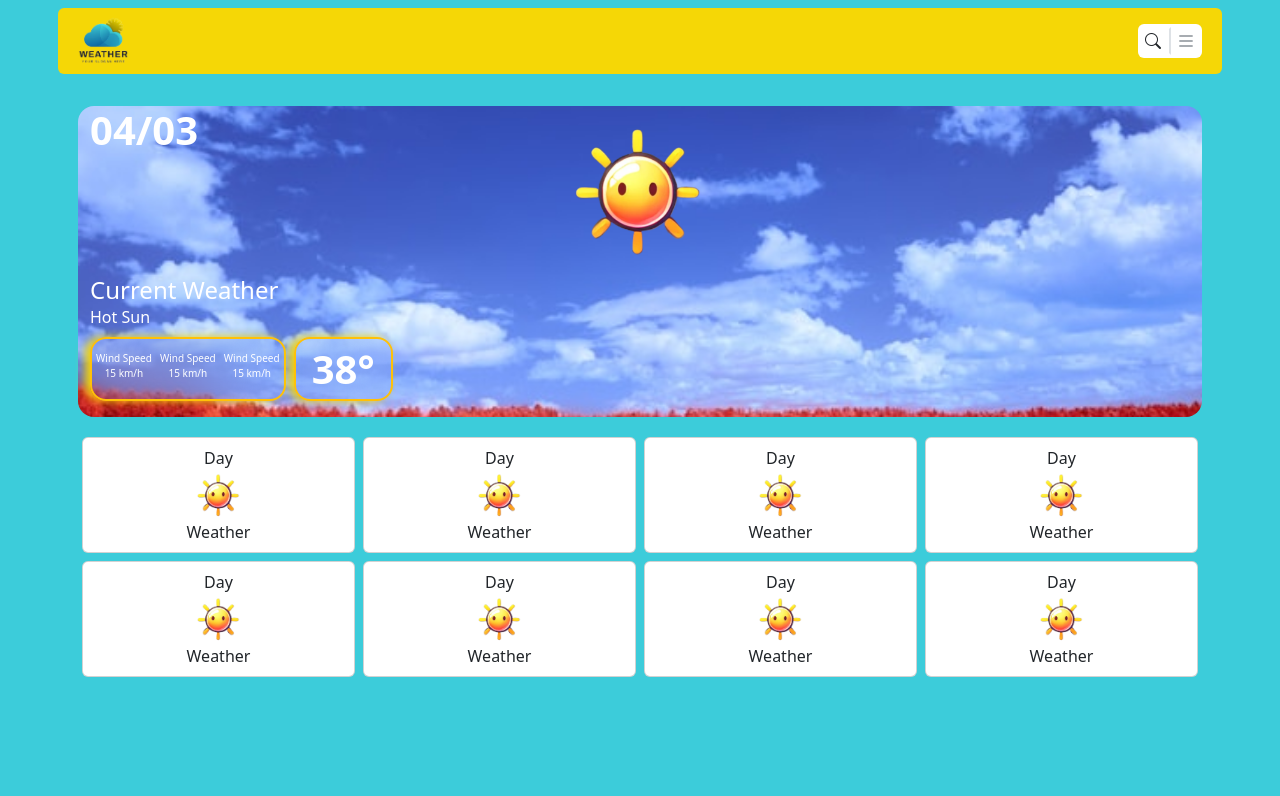
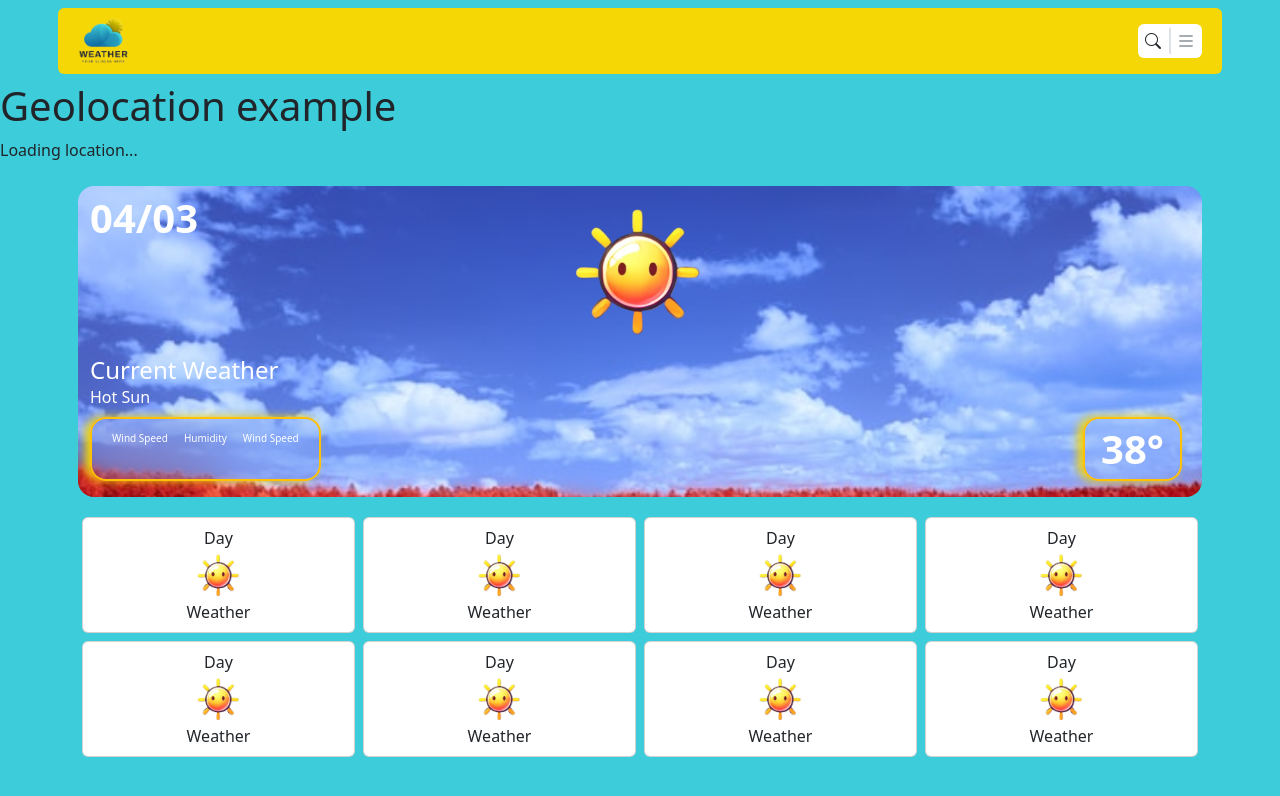
Before and after one commit to AleFarinaIV/weather_app, a Vue app: page / in a window 1280 px wide. Shown: the top 796 px of the page. Built offline with nearby package versions, Linux system fonts and the light colour scheme; no server answers; the HTML template or start-up script is replaced by a standard one.

Commit message:
[UPD] used API from "Open-Meteo" to manage weather data into App.vue and main component

```diff
--- a/src/App.vue
+++ b/src/App.vue
@@ -1,4 +1,6 @@
 <script>
+import {store} from "./store.js"
+import axios from 'axios'
 import AppHeader from "./components/AppHeader.vue";
 import AppMain from "./components/AppMain.vue";
 
@@ -6,6 +8,82 @@ export default {
   components: {
     AppHeader,
     AppMain,
+  },
+  created() {
+    this.getGeolocation();
+  },
+  // watch: {
+  //   // Usiamo un watcher per chiamare getWeatherData quando cambiano latitudine e longitudine
+  //   'store.latitude'(newVal) {
+  //     if (newVal !== null && store.longitude !== null) {
+  //       this.getWeatherData();
+  //     }
+  //   },
+  //   'store.longitude'(newVal) {
+  //     if (newVal !== null && store.latitude !== null) {
+  //       this.getWeatherData();
+  //     }
+  //   }
+  // },
+  methods: {
+    getGeolocation() {
+      if ("geolocation" in navigator) {
+        store.loading = true;
+        const datetime = new Date();
+        console.log(datetime);
+
+        navigator.geolocation.getCurrentPosition(
+          (position) => {
+            console.log("Coordinate ricevute:", position.coords);
+            store.latitude = position.coords.latitude;
+            store.longitude = position.coords.longitude;
+            store.loading = false;
+            this.getWeatherData();
+          },
+          (error) => {
+            store.loading = false;
+            this.errorMessage = `Errore nella geolocalizzazione: ${error.message}`;
+          }
+        );
+      } else {
+        this.errorMessage = "Geolocation is not supported by your browser.";
+      }
+    },
+    getWeatherData() {
+      console.log("getWeatherData chiamata!"); // Per vedere se la funzione parte
+      let apiLocation = `forecast?latitude=${store.latitude}&longitude=${store.longitude}&timezone=auto`;
+      let weatherValue = `${store.apiUrl}${apiLocation}${store.currentApi}`;
+
+      axios.get(weatherValue).then((result) => {
+        console.log("Risultato API:", result); // Per vedere cosa riceviamo
+        if (result.data) {
+          store.valueArray = result.data.current;
+          console.log("Dati salvati in store.valueArray:", store.valueArray);
+        } else {
+          console.warn("Dati non trovati in result.data:", result.data);
+        }
+      }).catch((error) => {
+        console.error("Errore nella richiesta API: ", error);
+      });
+
+      axios.get(weatherValue).then((result) => {
+        console.log("Risultato API:", result); // Per vedere cosa riceviamo
+        if (result.data) {
+          store.unitsArray = result.data.current_units;
+          console.log("Dati salvati in store.unitsArray:", store.unitsArray);
+        } else {
+          console.warn("Dati non trovati in result.data:", result.data);
+        }
+      }).catch((error) => {
+        console.error("Errore nella richiesta API: ", error);
+      })
+    }
+  },
+  data() {
+    return {
+      store,
+      errorMessage: null,
+    }
   }
 }
 </script>
@@ -13,11 +91,18 @@ export default {
 <template>
 
   <header>
-    <app-header />
+    <AppHeader />
   </header>
 
   <main>
-    <app-main />
+    <!-- Loader -->
+    <div>
+      <h1>Geolocation example</h1>
+      <p v-if="errorMessage">{{ errorMessage }}</p>
+      <p v-if="store.latitude && store.longitude">Latitude: {{ store.latitude }}, Longitude: {{ store.longitude }}</p>
+      <p v-if="store.loading">Loading location...</p>
+    </div>
+    <AppMain />
   </main>
 
 </template>
--- a/src/components/AppMain.vue
+++ b/src/components/AppMain.vue
@@ -1,6 +1,16 @@
 <script>
+import {store} from "../store.js"
+
 export default {
-
+  data() {
+    return {
+      store,
+    }
+  },
+  mounted() {
+  },
+  methods: {
+  }
 }
 </script>
 
@@ -11,7 +21,7 @@ export default {
         <div class="jumbo_bg mb-3 rounded-4 text-white">
           <div class="col-12 jumbo_col">
             <div class="d-flex flex-column justify-content-between">
-                <h1 class="fw-bolder">04/03</h1>
+              <h1 class="fw-bolder mt-2">04/03</h1>
             </div>
             <div class="jumbo_box">
               <img src="../assets/hottest-sun-nobg.png" alt="">
@@ -20,20 +30,20 @@ export default {
           <div class="glass-effect">
             <h4 class="m-0">Current Weather</h4>
             <p class="mb-2">Hot Sun</p>
-              <div class="col-12 d-flex">
+            <div class="col-12 d-flex justify-content-between">
               <div class="glass_effect border border-2 border-warning rounded-4 mb-3">
-                    <div class="d-flex p-0 py-2 text-center">
-                      <div class="d-flex flex-column p-1 fs_small">
+                  <div class="d-flex p-0 py-2 text-center ms-3">
+                    <div class="d-flex flex-column p-1 fs_small fs-md-3">
                       <p class="m-0">Wind Speed</p>
-                        <p class="m-0">15 km/h</p>
+                      <p class="m-0">{{ store.valueArray.wind_speed_10m }} {{ store.unitsArray.wind_speed_10m }}</p>
                     </div>
-                      <div class="d-flex flex-column p-1 fs_small">
+                    <div class="d-flex flex-column p-1 fs_small fs-md-3 mx-2">
+                      <p class="m-0">Humidity</p>
+                      <p class="m-0">{{ store.valueArray.relative_humidity_2m }}{{ store.unitsArray.relative_humidity_2m }}</p>
+                    </div>
+                    <div class="d-flex flex-column p-1 fs_small fs-md-3 me-3">
                       <p class="m-0">Wind Speed</p>
-                        <p class="m-0">15 km/h</p>
-                      </div>
-                      <div class="d-flex flex-column p-1 fs_small">
-                        <p class="m-0">Wind Speed</p>
-                        <p class="m-0">15 km/h</p>
+                      <p class="m-0">{{ store.valueArray.cloud_cover }}{{ store.unitsArray.cloud_cover }}</p>
                     </div>
                   </div>
               </div>
```
Lines whose indentation alone changed are shown as unchanged.
